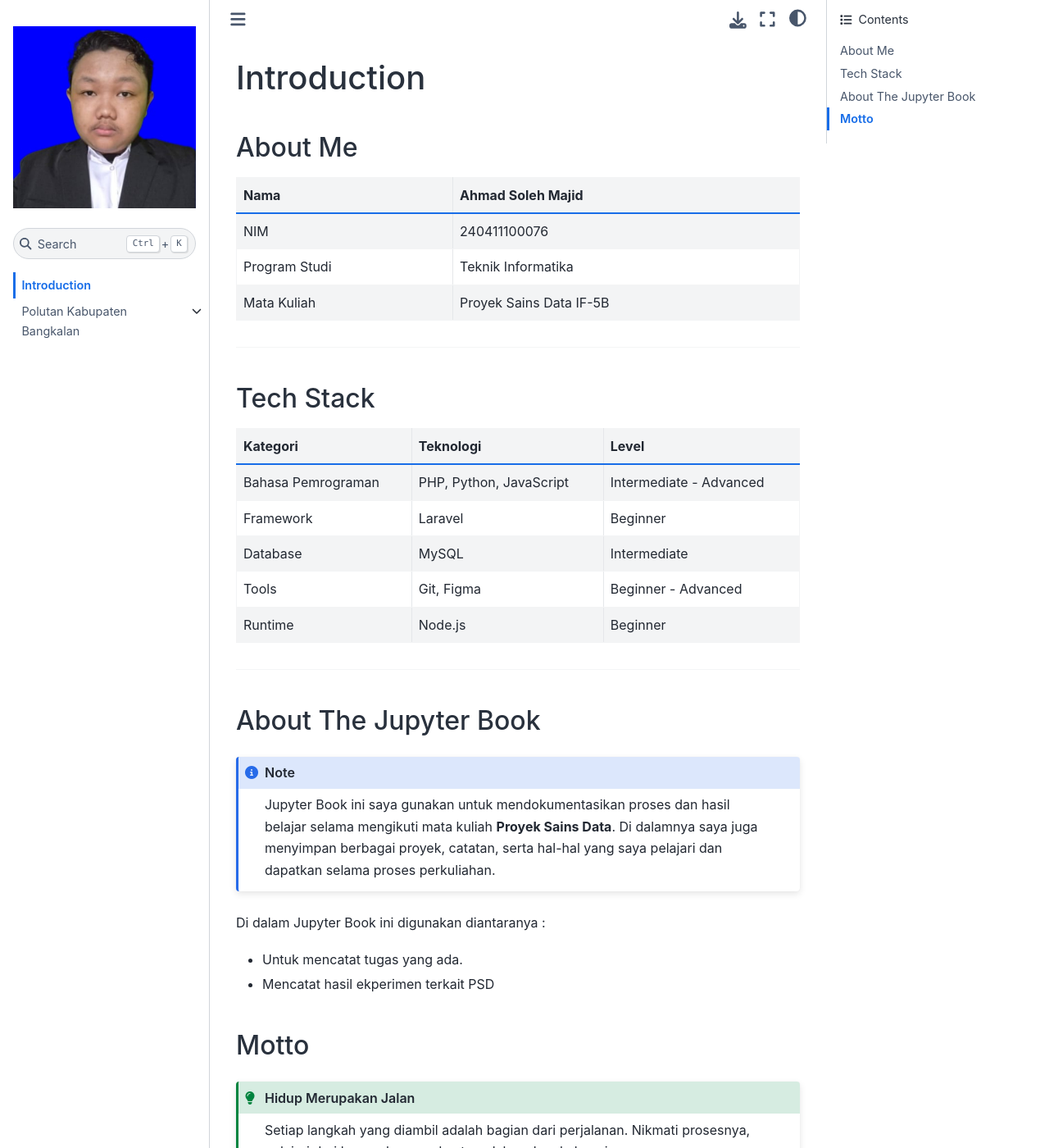
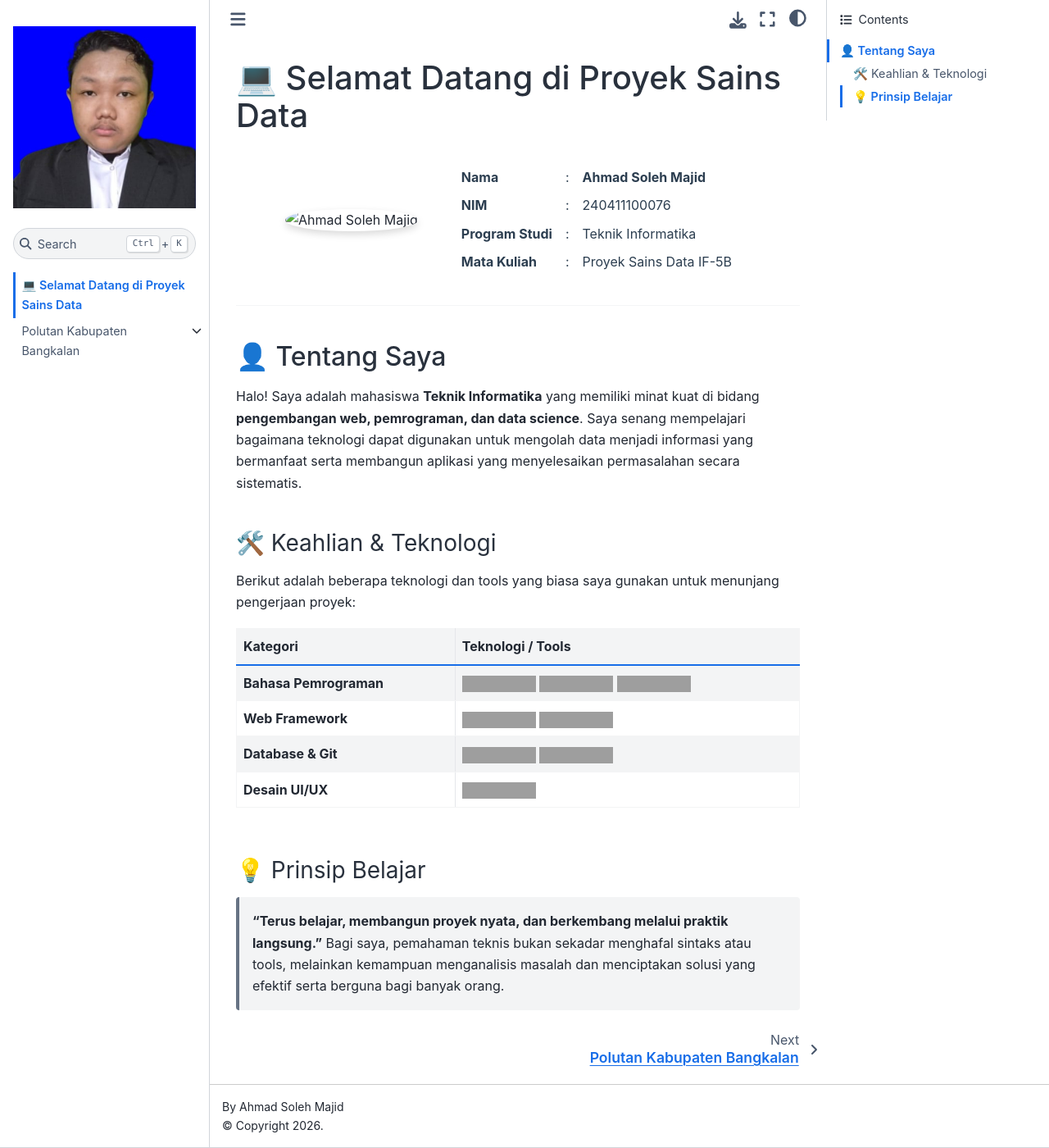
Before and after one commit to SolehMajid/PSD, a Jupyter Book: the page built from intro.md, in a window 1280 px wide and 1400 px high. Shown: the whole window at 82% size. Built offline with Jupyter Book 1.0.4 settings and Sphinx 7.4.7 and the Sphinx Book theme 1.1.4, drawn with Linux system fonts in a browser that asks for light colours; some of the changed text lies outside the part shown; grey boxes are pictures that could not be loaded.

Commit message:
mengubah intro

````diff
--- a/intro.md
+++ b/intro.md
@@ -1,43 +1,57 @@
-# Introduction
+# 💻 Selamat Datang di Proyek Sains Data
 
-## About Me
-
-| Nama          | Ahmad Soleh Majid       |
-| ------------- | ----------------------- |
-| NIM           | 240411100076            |
-| Program Studi | Teknik Informatika      |
-| Mata Kuliah   | Proyek Sains Data IF-5B |
+<div align="center">
+  <table style="border-collapse: collapse; border: none; margin: 20px auto; background-color: transparent;">
+    <tr style="border: none; background-color: transparent;">
+      <td style="border: none; padding: 15px; text-align: center; vertical-align: middle; background-color: transparent;">
+        <img src="aji.jpg" alt="Ahmad Soleh Majid" width="150" style="border-radius: 50%; box-shadow: 0 4px 10px rgba(0,0,0,0.15); object-fit: cover; aspect-ratio: 1/1;">
+      </td>
+      <td style="border: none; padding: 15px 30px; text-align: left; vertical-align: middle; background-color: transparent;">
+        <table style="border-collapse: collapse; border: none; background-color: transparent;">
+          <tr style="border: none; background-color: transparent;">
+            <td style="border: none; padding: 4px 8px; font-weight: bold; color: #2c3e50;">Nama</td>
+            <td style="border: none; padding: 4px 8px; color: #2c3e50;">:</td>
+            <td style="border: none; padding: 4px 8px; color: #2c3e50; font-weight: bold;">Ahmad Soleh Majid</td>
+          </tr>
+          <tr style="border: none; background-color: transparent;">
+            <td style="border: none; padding: 4px 8px; font-weight: bold; color: #2c3e50;">NIM</td>
+            <td style="border: none; padding: 4px 8px; color: #2c3e50;">:</td>
+            <td style="border: none; padding: 4px 8px; color: #2c3e50;">240411100076</td>
+          </tr>
+          <tr style="border: none; background-color: transparent;">
+            <td style="border: none; padding: 4px 8px; font-weight: bold; color: #2c3e50;">Program Studi</td>
+            <td style="border: none; padding: 4px 8px; color: #2c3e50;">:</td>
+            <td style="border: none; padding: 4px 8px; color: #2c3e50;">Teknik Informatika</td>
+          </tr>
+          <tr style="border: none; background-color: transparent;">
+            <td style="border: none; padding: 4px 8px; font-weight: bold; color: #2c3e50;">Mata Kuliah</td>
+            <td style="border: none; padding: 4px 8px; color: #2c3e50;">:</td>
+            <td style="border: none; padding: 4px 8px; color: #2c3e50;">Proyek Sains Data IF-5B</td>
+          </tr>
+        </table>
+      </td>
+    </tr>
+  </table>
+</div>
 
 ---
 
-## Tech Stack
+## 👤 Tentang Saya
 
-| Kategori           | Teknologi               | Level                   |
-| ------------------ | ----------------------- | ----------------------- |
-| Bahasa Pemrograman | PHP, Python, JavaScript | Intermediate - Advanced |
-| Framework          | Laravel                 | Beginner                |
-| Database           | MySQL                   | Intermediate            |
-| Tools              | Git, Figma              | Beginner - Advanced     |
-| Runtime            | Node.js                 | Beginner                |
+Halo! Saya adalah mahasiswa **Teknik Informatika** yang memiliki minat kuat di bidang **pengembangan web, pemrograman, dan data science**. Saya senang mempelajari bagaimana teknologi dapat digunakan untuk mengolah data menjadi informasi yang bermanfaat serta membangun aplikasi yang menyelesaikan permasalahan secara sistematis.
 
----
+### 🛠️ Keahlian & Teknologi
 
-## About The Jupyter Book
+Berikut adalah beberapa teknologi dan tools yang biasa saya gunakan untuk menunjang pengerjaan proyek:
 
-```{note}
-Jupyter Book ini saya gunakan untuk mendokumentasikan proses dan hasil belajar selama mengikuti
-mata kuliah **Proyek Sains Data**. Di dalamnya saya juga menyimpan berbagai proyek, catatan,
-serta hal-hal yang saya pelajari dan dapatkan selama proses perkuliahan.
-```
+| Kategori | Teknologi / Tools |
+| :--- | :--- |
+| **Bahasa Pemrograman** | ![Python](https://img.shields.io/badge/Python-3776AB?style=flat-square&logo=python&logoColor=white) ![JavaScript](https://img.shields.io/badge/JavaScript-F7DF1E?style=flat-square&logo=javascript&logoColor=black) ![PHP](https://img.shields.io/badge/PHP-777BB4?style=flat-square&logo=php&logoColor=white) |
+| **Web Framework** | ![Laravel](https://img.shields.io/badge/Laravel-FF2D20?style=flat-square&logo=laravel&logoColor=white) ![Node.js](https://img.shields.io/badge/Node.js-339933?style=flat-square&logo=nodedotjs&logoColor=white) |
+| **Database & Git** | ![MySQL](https://img.shields.io/badge/MySQL-4479A1?style=flat-square&logo=mysql&logoColor=white) ![Git](https://img.shields.io/badge/Git-F05032?style=flat-square&logo=git&logoColor=white) |
+| **Desain UI/UX** | ![Figma](https://img.shields.io/badge/Figma-F24E1E?style=flat-square&logo=figma&logoColor=white) |
 
-Di dalam Jupyter Book ini digunakan diantaranya :
-- Untuk mencatat tugas yang ada.
-- Mencatat hasil ekperimen terkait PSD
+### 💡 Prinsip Belajar
 
-
-## Motto
-
-```{admonition} Hidup Merupakan Jalan
-:class: tip
-Setiap langkah yang diambil adalah bagian dari perjalanan. Nikmati prosesnya, pelajari dari kegagalannya, dan teruslah melangkah maju.
-```
+> **"Terus belajar, membangun proyek nyata, dan berkembang melalui praktik langsung."**
+> Bagi saya, pemahaman teknis bukan sekadar menghafal sintaks atau tools, melainkan kemampuan menganalisis masalah dan menciptakan solusi yang efektif serta berguna bagi banyak orang.
````
